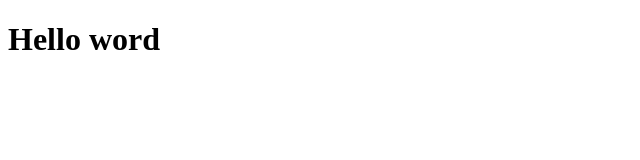
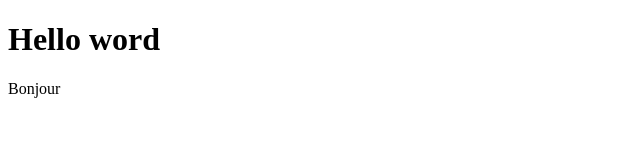
Before and after one commit to Dominic4192/Git, a plain HTML site: page index.html in a window 1280 px wide. Shown: the full height of the page, 0-640 px from the left. Drawn offline with Linux system fonts and the light colour scheme.

Commit message:
fix: add "Bonjour"in index.html

```diff
--- a/index.html
+++ b/index.html
@@ -7,5 +7,6 @@
 </head>
 <body>
     <h1>Hello word</h1>
+    <p>Bonjour</p>
 </body>
 </html>
```
